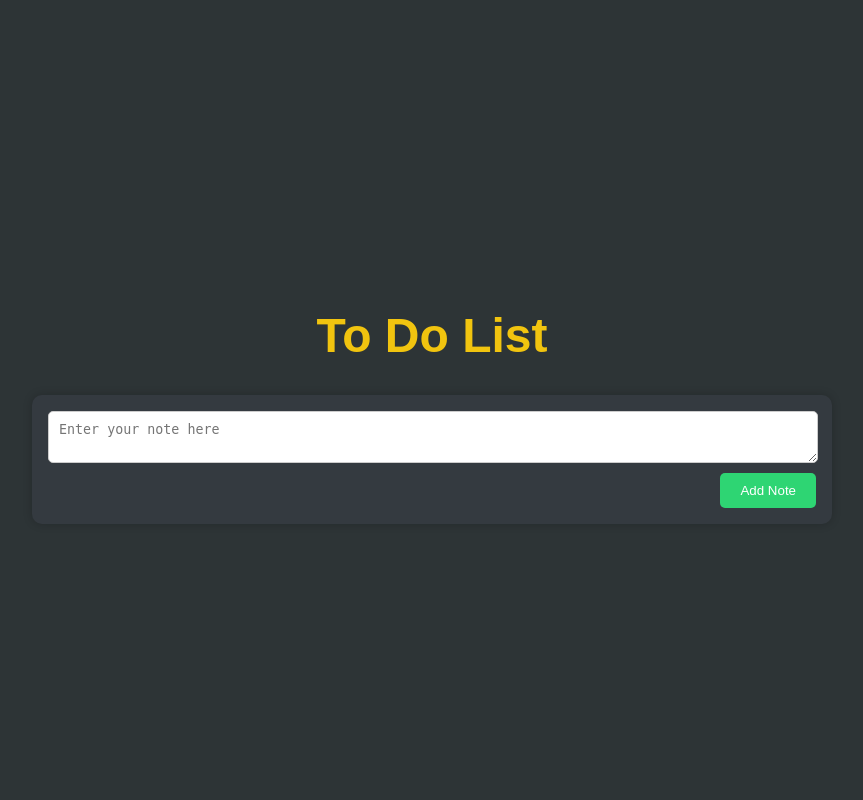
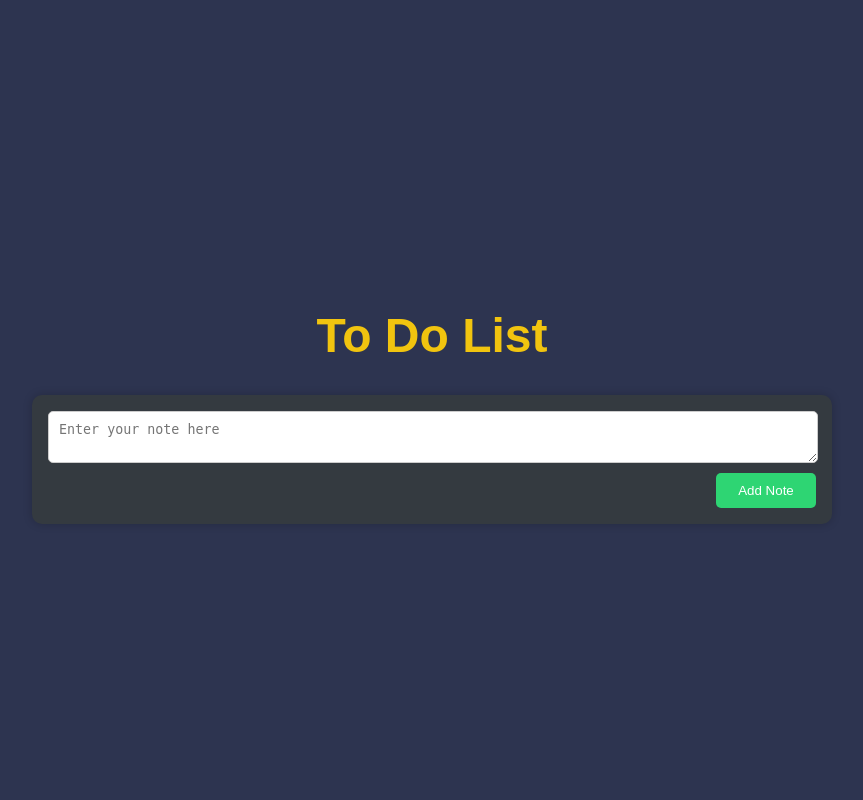
Before and after one commit to VirgushAA/ToDo_List_-web-app-, a Python web app: template web/templates/index.html in a window 1280 px wide; the page is wider, and only the part inside the window is pictured. Shown: that part, without its empty margins (208-1071 px from the left). Run offline with Jinja, Linux system fonts and the light colour scheme; the template is opened without the code that fills it, so the values that code supplies are empty.

Commit message:
started spa, buttons not ideal

```diff
--- a/web/static/scripts/main.js
+++ b/web/static/scripts/main.js
@@ -1,12 +1,14 @@
 
 document.addEventListener("DOMContentLoaded", () => {
-    const form = document.getElementById("note-form");
+    const notesForm = document.getElementById("note-form");
+    const signUpForm = document.getElementById("sign-up-form");
+    const loginForm = document.getElementById("login-form");
     const notesList = document.getElementById("notes-list");
 
-    form.addEventListener("submit", (e) => {
+    notesForm.addEventListener("submit", (e) => {
         e.preventDefault();
 
-        const textarea = form.querySelector("textarea");
+        const textarea = notesForm.querySelector("textarea");
         const noteText = textarea.value.trim();
 
         if (noteText) {
@@ -19,6 +21,26 @@ document.addEventListener("DOMContentLoaded", () => {
         }
     });
 
+    signUpForm.addEventListener("submit", (e) => {
+        e.preventDefault();
+        pass;
+    })
+
+    document.getElementById('switch-to-login').addEventListener('click', () => {
+        document.getElementById('sign-up-area').style.display = 'none';
+        document.getElementById('login-area').style.display = 'block';
+    })
+
+    loginForm.addEventListener("submit", (e)=> {
+        e.preventDefault();
+        pass;
+    })
+
+    document.getElementById("switch-to-signup").addEventListener("click", () => {
+        document.getElementById("login-area").style.display = "none";
+        document.getElementById("sign-up-area").style.display = "block";
+    });
+
     document.querySelectorAll("textarea").forEach((ta) => {
         ta.addEventListener("input", () => {
             ta.style.height = "auto";
--- a/web/static/styles/main.css
+++ b/web/static/styles/main.css
@@ -1,5 +1,5 @@
 body {
-    background-color: #2d3436;
+    background-color: #2d3450;
     color: azure;
     font-family: Arial, Helvetica, sans-serif;
     display: flex;
@@ -18,6 +18,16 @@ body {
     align-items: flex-start;
 }
 
+.container {
+    position: relative;
+    display: flex;
+    gap: 40px;
+    flex-direction: row;
+    justify-content: center;
+    justify-items: center;
+    align-items: flex-start;
+}
+
 .main-area {
     display: flex;
     flex-direction: column;
@@ -25,7 +35,7 @@ body {
 }
 
 
-h1.app-title {
+h1 {
 
     text-align: center;
     color: #f1c40f;
@@ -65,12 +120,14 @@ button[type="submit"] {
     cursor: pointer;
     transition: all 0.3s ease-in-out;
     border-radius: 5px;
-    width: auto;
+    width: 100px;
     margin-left: auto;
     margin-top: 10px;
 }
 
-button[type="submit"]:hover {
+/* button[type="submit"]:hover */
+
+button:hover {
     transform: scale(1.05);
 }
 
--- a/web/templates/index.html
+++ b/web/templates/index.html
@@ -10,11 +10,11 @@
     </head>
     <body>
 
-        <div id="app-container">
-            <div id="main area">
+        <div class="container" id="app-container" style="display: block;">
+            <div id="main-area">
                 <h1 class="app-title">To Do List</h1>
 
-                <form action="#" method="post" id="note-form">
+                <form class="form-box" action="#" method="post" id="note-form">
                     <textarea name="note" placeholder="Enter your note here" required></textarea>
                     <button type="submit">Add Note</button>
                 </form>
@@ -24,6 +24,34 @@
 
         </div>
 
+        <div class="container" id="sign-up-area" style="display: none;">
+            <h1 id="sign-up-title">Please Signup to continue.</h1>
+            <form class="form-auth" action="#" method="post" id="sign-up-form">
+                <input type="text" name="username" placeholder="username" required />
+                <input type="password" name="password" placeholder="password" required />
+
+                <div class="form-buttons">
+                    <button id="switch-to-login" type="button">Login</button>
+                    <button type="submit">Submit</button>
+                </div>
+
+            </form>
+        </div>
+
+        <div class="container" id="login-area" style="display: none;">
+            <h1 id="login-title">Please Login to continue.</h1>
+            <form class="form-auth" action="#" method="post" id="login-form">
+                <input type="text" name="username" placeholder="username" required />
+                <input type="password" name="password" placeholder="password" required />
+
+                <div class="form-buttons">
+                    <button id="switch-to-signup" type="button">Sign Up</button>
+                    <button type="submit">Submit</button>
+                </div>
+
+            </form>
+        </div>
+
         <script src="../static/scripts/main.js"> </script>
     </body>
 </html>
```
Also changed, not shown: other parts of web/static/styles/main.css (+45 -0 lines).
